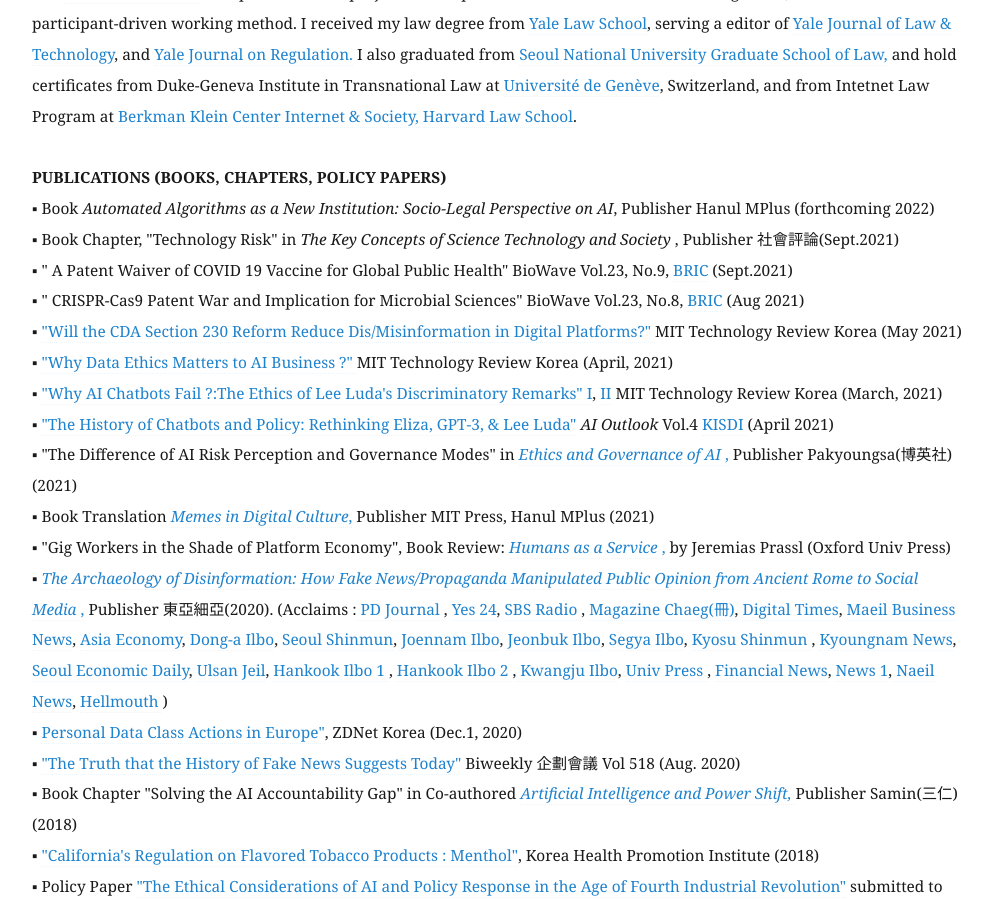
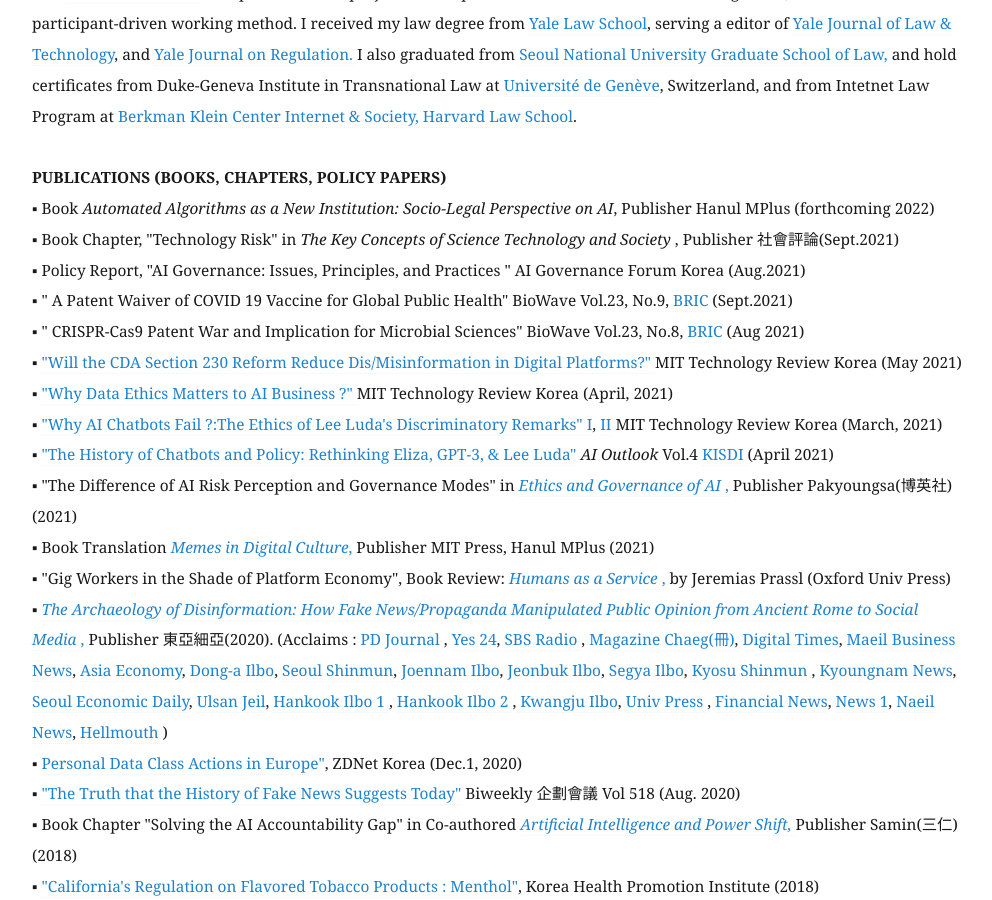
Before and after one commit to eunchangchoi/eunchangchoi.github.io, a Jekyll site: the page built from index.md, in a window 1280 px wide and 900 px high, scrolled down 1774 px. Shown: the whole window, without its empty margins (68-1060 px from the left). Built offline with Jekyll 4.4.1, drawn with Linux system fonts in a browser that asks for light colours.

Commit message:
Update index.md

```diff
--- a/index.md
+++ b/index.md
@@ -33,8 +33,9 @@
 <br>
 <br>
  <strong> PUBLICATIONS (BOOKS, CHAPTERS, POLICY PAPERS) </strong> <br>
-▪  Book <i> Automated Algorithms as a New Institution: Socio-Legal Perspective on AI</i>, Publisher Hanul MPlus (forthcoming 2022) <br>
-▪  Book Chapter, "Technology Risk" in <i> The Key Concepts of Science Technology and Society </i>, Publisher 社會評論(Sept.2021) <br>
+▪ Book <i> Automated Algorithms as a New Institution: Socio-Legal Perspective on AI</i>, Publisher Hanul MPlus (forthcoming 2022) <br>
+▪ Book Chapter, "Technology Risk" in <i> The Key Concepts of Science Technology and Society </i>, Publisher 社會評論(Sept.2021) <br>
+▪ Policy Report, "AI Governance: Issues, Principles, and Practices " AI Governance Forum Korea (Aug.2021) <br>
 ▪ " A Patent Waiver of COVID 19 Vaccine for Global Public Health" BioWave Vol.23, No.9, <a href="https://www.ibric.org/biowave/bio_webzine_index.php"> BRIC</a> (Sept.2021)<br>
 ▪ " CRISPR-Cas9 Patent War and Implication for Microbial Sciences" BioWave Vol.23, No.8, <a href="https://www.ibric.org/biowave/bio_webzine_index.php"> BRIC</a> (Aug 2021)<br>
 ▪ <a href="https://www.technologyreview.kr/communicatioins-decency-act-misinformation/"> "Will the CDA Section 230 Reform Reduce Dis/Misinformation in Digital Platforms?" </a> MIT Technology Review Korea (May 2021) <br>
```
